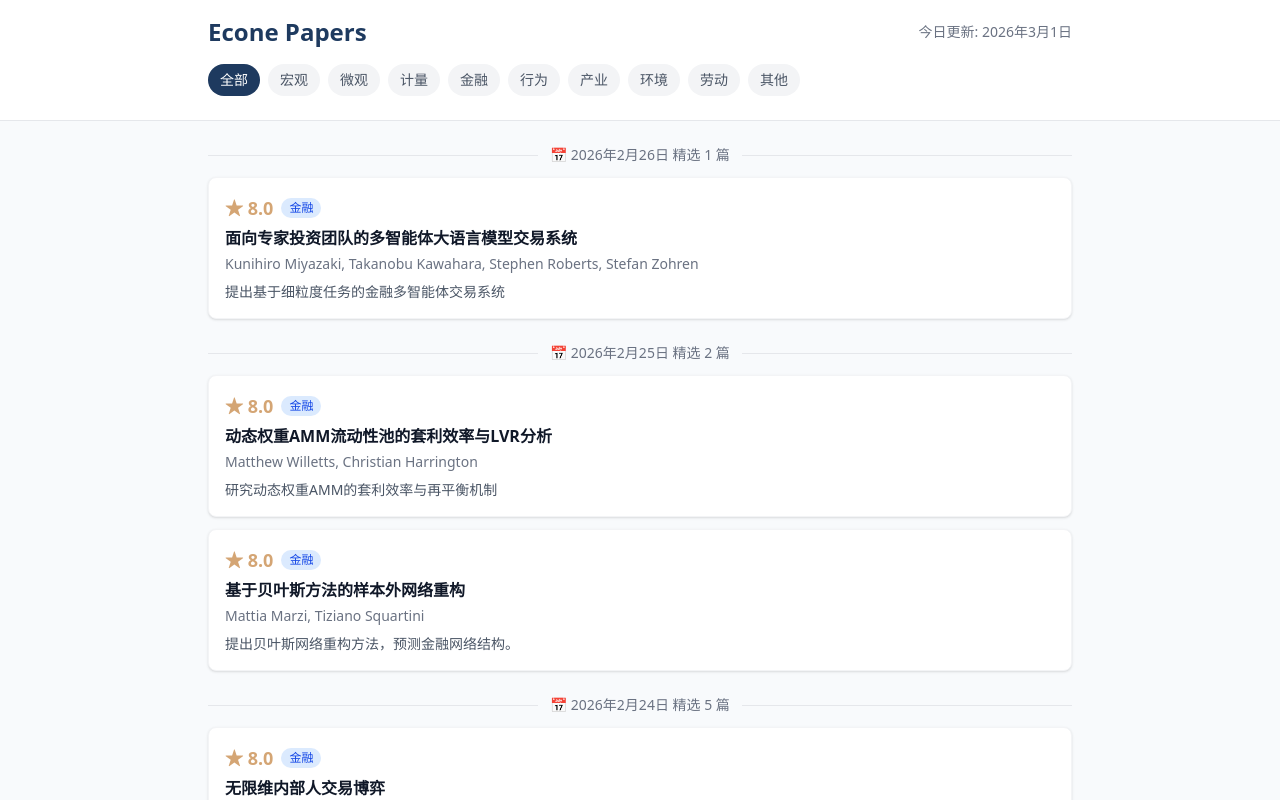
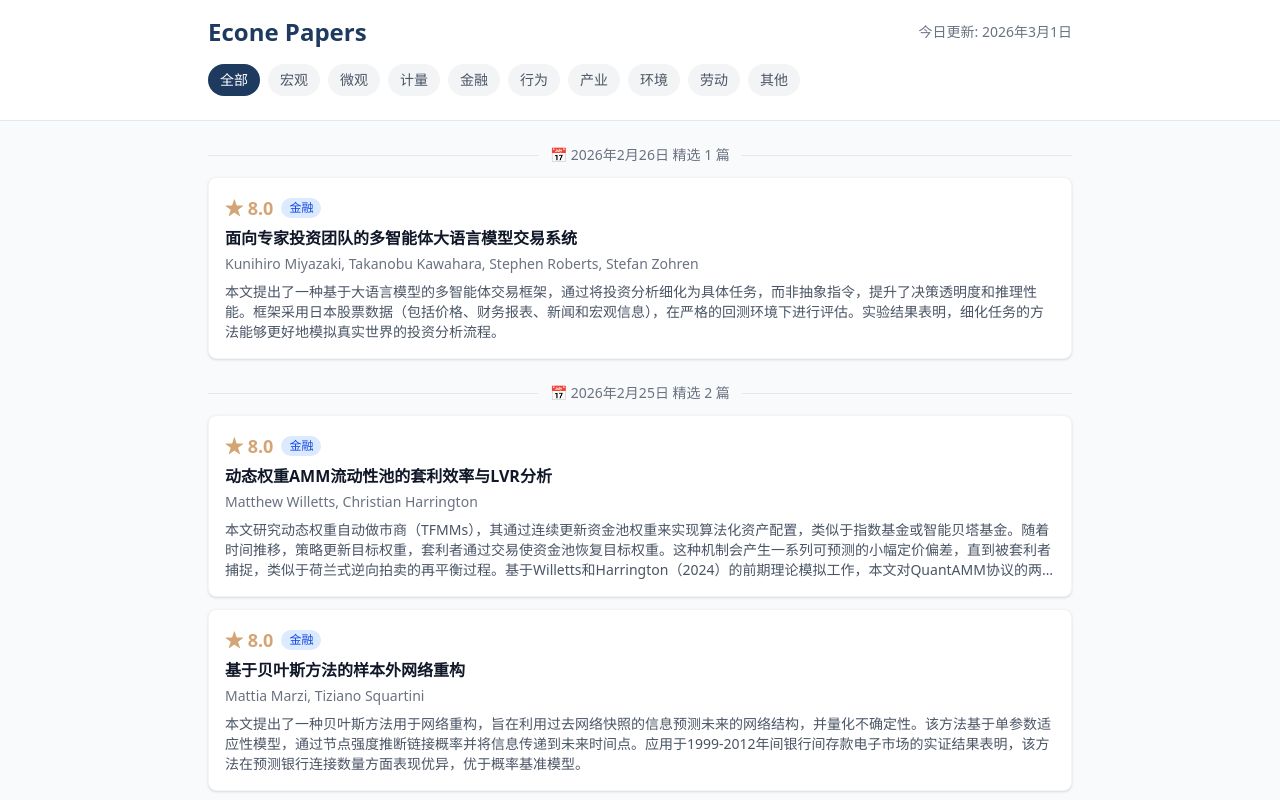
Before and after one commit to super88lc/econe-papers, a Next.js app in the folder web/: page / in a window 1280 px wide. Shown: the top 800 px of the page. Built offline with nearby package versions, Linux system fonts and the light colour scheme.

Commit message:
Fix: 更多按评分排序、摘要显示中文

```diff
--- a/web/src/components/DaySection.tsx
+++ b/web/src/components/DaySection.tsx
@@ -12,9 +12,15 @@ interface DaySectionProps {
 export default function DaySection({ dayPapers, selectedCategory }: DaySectionProps) {
   const [showAll, setShowAll] = useState(false);
 
+  // 获取当天全部论文并按评分排序（从高到低）
+  const allPapers = [...dayPapers.papers].sort(
+    (a, b) => (b.scores?.overall || 0) - (a.scores?.overall || 0)
+  );
+
+  // 分类筛选（支持多字段匹配，如"金融/计量"匹配"金融"）
   const filteredPapers = selectedCategory === '全部'
-    ? dayPapers.papers
-    : dayPapers.papers.filter(p => p.researchField === selectedCategory);
+    ? allPapers
+    : allPapers.filter(p => p.researchField.includes(selectedCategory));
 
   if (filteredPapers.length === 0) return null;
 
@@ -25,7 +31,7 @@ export default function DaySection({ dayPapers, selectedCategory }: DaySectionPr
     day: 'numeric'
   });
 
-  // 显示逻辑：默认显示前5篇，点击"更多"展开全部
+  // 显示逻辑：默认显示前5篇，点击"更多"展开全部（按评分排序）
   const displayPapers = showAll ? filteredPapers : filteredPapers.slice(0, 5);
   const hasMore = filteredPapers.length > 5;
 
@@ -42,8 +48,8 @@ export default function DaySection({ dayPapers, selectedCategory }: DaySectionPr
         <div className="h-px flex-1 bg-gray-200"></div>
       </div>
 
-      {displayPapers.map((paper) => (
-        <PaperCard key={paper.id} paper={paper} />
+      {displayPapers.map((paper, idx) => (
+        <PaperCard key={`${paper.id}-${idx}`} paper={paper} />
       ))}
 
       {hasMore && (
@@ -51,7 +57,7 @@ export default function DaySection({ dayPapers, selectedCategory }: DaySectionPr
           onClick={() => setShowAll(!showAll)}
           className="w-full py-3 mt-2 text-center text-sm text-blue-600 hover:text-blue-800 hover:bg-blue-50 rounded-lg transition-colors"
         >
-          {showAll ? '▲ 收起' : `▼ 显示更多 ${filteredPapers.length - 10} 篇`}
+          {showAll ? '▲ 收起' : `▼ 显示更多 ${filteredPapers.length - 5} 篇`}
         </button>
       )}
     </section>
--- a/web/src/components/PaperCard.tsx
+++ b/web/src/components/PaperCard.tsx
@@ -49,8 +49,8 @@ export default function PaperCard({ paper }: PaperCardProps) {
           </p>
 
           {!expanded && (
-            <p className="text-sm text-gray-600 line-clamp-2">
-              {paper.summary}
+            <p className="text-sm text-gray-600 line-clamp-3">
+              {paper.chineseAbstract || paper.summary}
             </p>
           )}
         </div>
```
